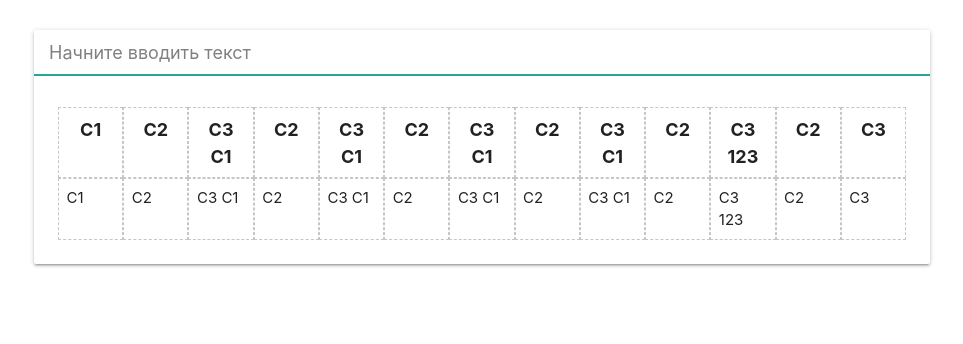
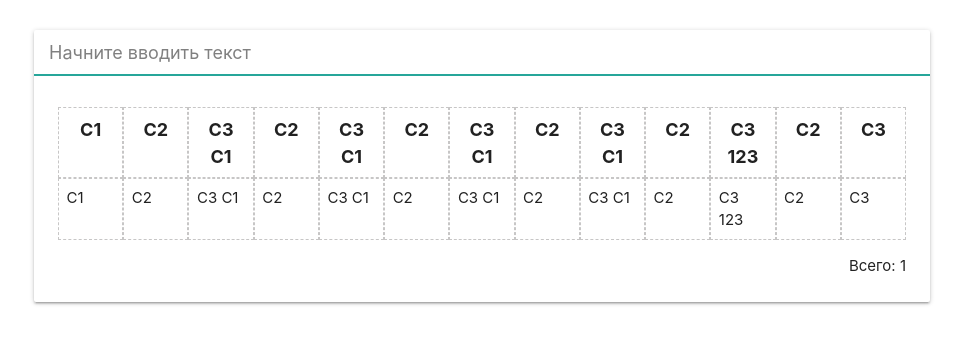
Before and after one commit to idushii/quick-search, a Vue app: page / in a window 1280 px wide. Shown: the top 344 px of the page, without its empty margins (158-1121 px from the left). Built offline with nearby package versions, Linux system fonts and the light colour scheme.

Commit message:
Добавил счетчик

```diff
--- a/src/components/Table.vue
+++ b/src/components/Table.vue
@@ -9,6 +9,9 @@
         <div class="table-row" v-for="(r, index) in table.rows" :key="`r-${index}`" :style="`grid-template-columns: ${table.gridWidths}`">
           <div class="table-column" v-for="(c, index2) in r" :key="`r-${index}c-${index2}`">{{c}}</div>
         </div>
+      </div>
+      <div class="count">
+        Всего: {{table.rows.length}}
       </div>
     </div>
   </div>
--- a/src/style.scss
+++ b/src/style.scss
@@ -34,4 +34,9 @@
            padding: .5rem;
        }
     }
+
+    .count {
+        text-align: right;
+        margin-top: 1rem;
+    }
 }
```
